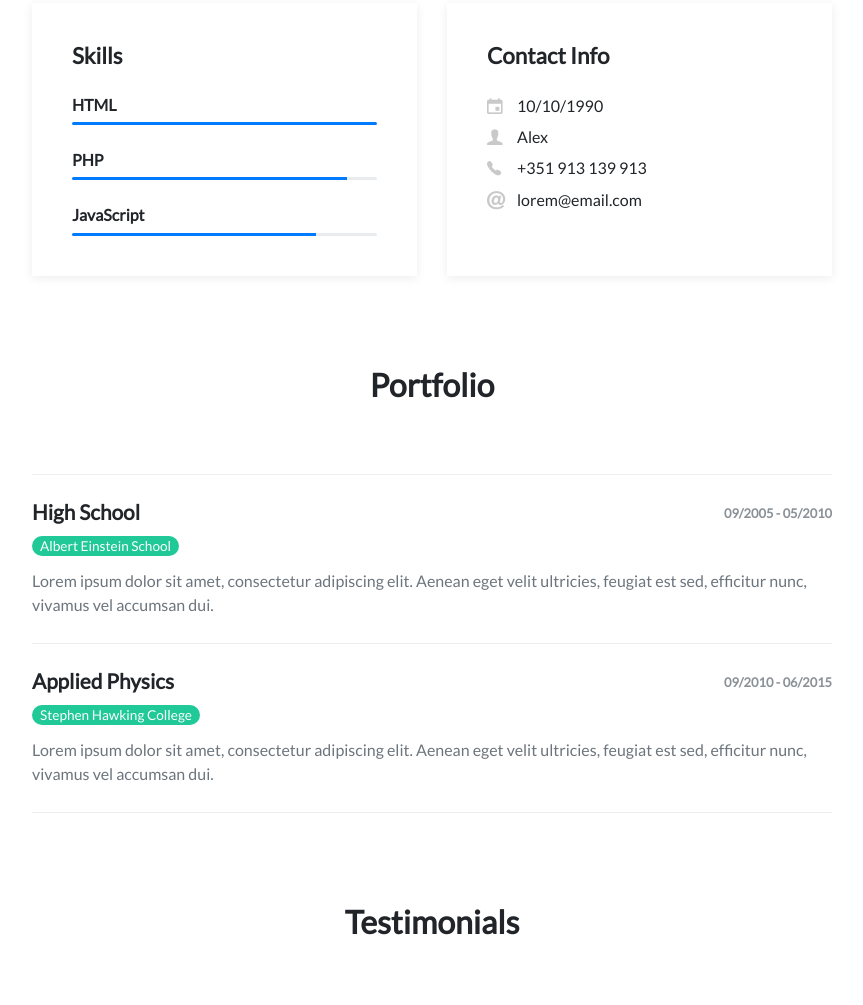
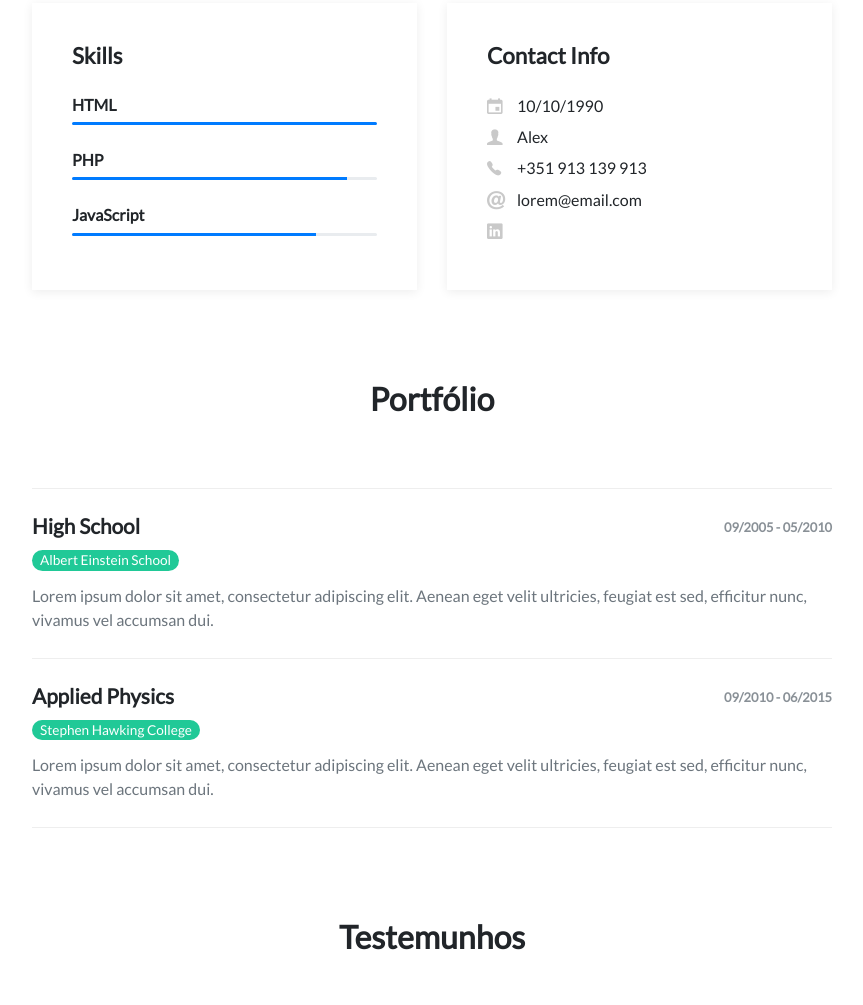
Before and after one commit to Menesesp20/Alex_CV, a plain HTML site: page index.html in a window 1280 px wide. Shown: the part 1795-2800 px from the top of the page, without its empty margins (208-1071 px from the left). Drawn offline with nearby package versions, Linux system fonts and the light colour scheme.

Commit message:
Update index.html

```diff
--- a/index.html
+++ b/index.html
@@ -28,8 +28,11 @@
                   <a class="nav-link" href="#skills">Skills</a>
                 </li>
                 <li class="nav-item item">
-                    <a class="nav-link" href="#hobbies">Hobbies</a>
+                    <a class="nav-link" href="#Portfolio">Portfólio</a>
                 </li>
+                <li class="nav-item item">
+                  <a class="nav-link" href="#Testimonials">Testemunhos</a>
+              </li>
               </li>
             </ul>
           </div>
@@ -171,12 +174,20 @@
                       <span>lorem@email.com</span>
                     </div>
                   </div>
+                  <div class="row">
+                    <div class="col-1">
+                      <i class="ion-social-linkedin icon"></i>
+                    </div>
+                    <div class="col-9">
+                      <span></span>
+                    </div>
+                  </div>
                 </div>
               </div>
             </div>
           </div>
           <div class="education group" id="Portfolio">
-            <h2 class="text-center">Portfolio</h2>
+            <h2 class="text-center">Portfólio</h2>
             <div class="item">
               <div class="row">
                 <div class="col-md-6">
@@ -203,7 +214,7 @@
             </div>
           </div>
           <div class="hobbies group" id="Testimonials">
-            <h2 class="text-center">Testimonials</h2>
+            <h2 class="text-center">Testemunhos</h2>
             <p class="text-center text-muted">Lorem ipsum dolor sit amet, consectetur adipiscing elit. Cras risus ligula, iaculis ut metus sit amet, luctus pharetra mauris. Aliquam purus felis, pretium vel pretium vitae, dapibus sodales ante. Suspendisse potenti. Duis nunc eros.</p>
           </div>
         </div>
```
